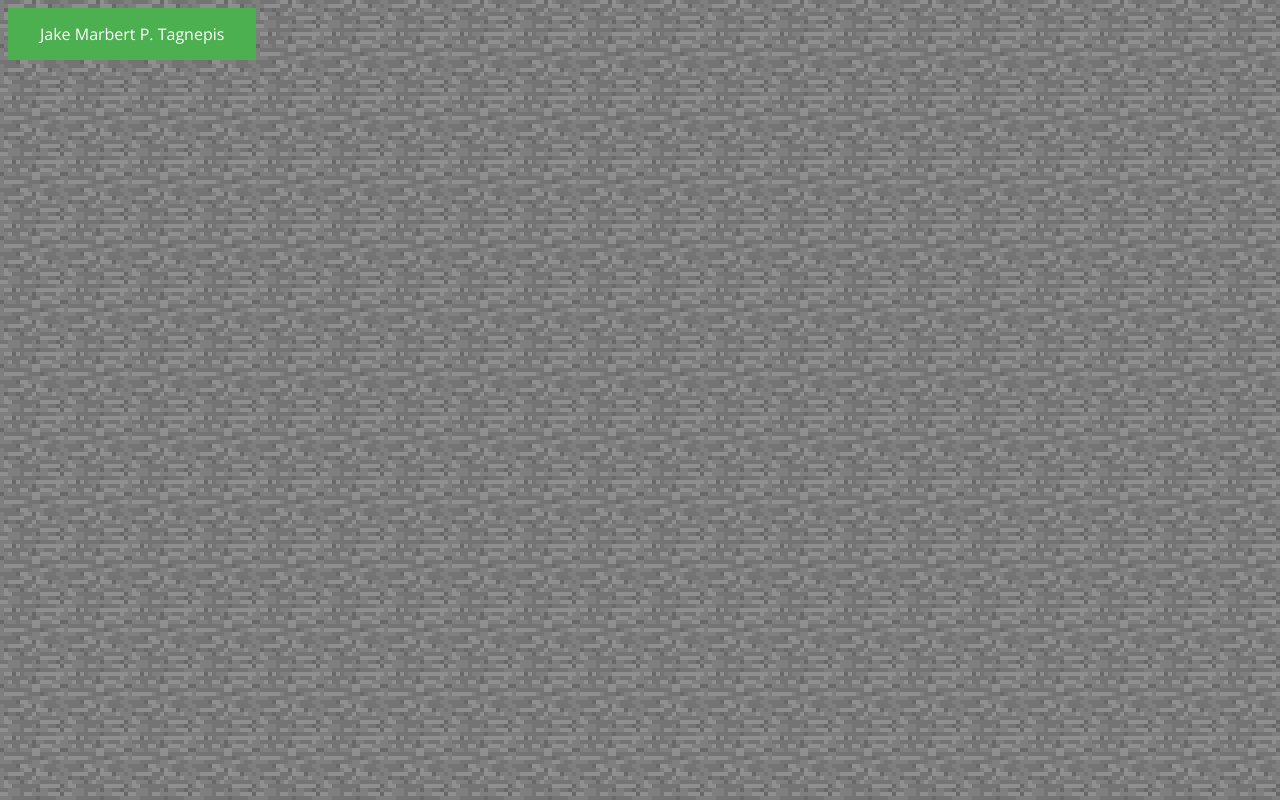
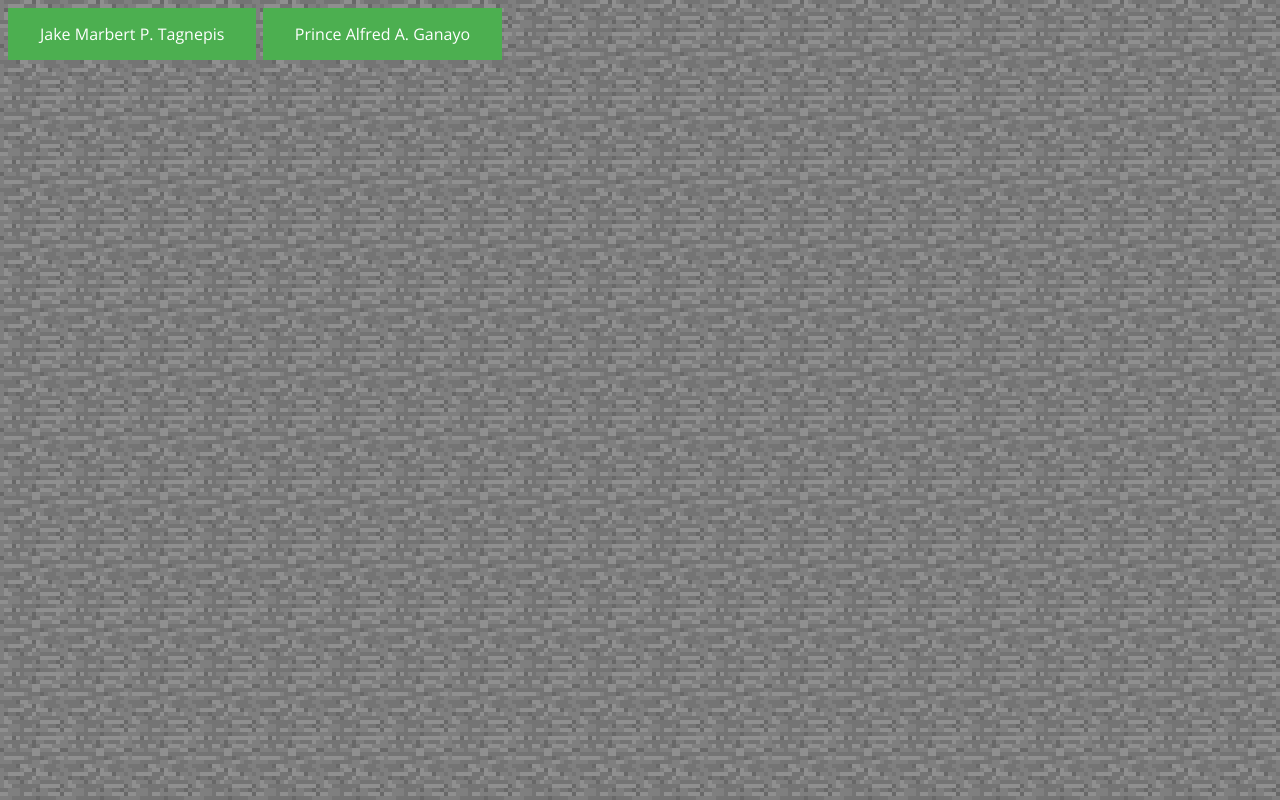
Before and after one commit to kajeagentspi/kajeagentspi.github.io, a plain HTML site: page groupmates.html in a window 1280 px wide. Drawn offline with nearby package versions, Linux system fonts and the light colour scheme.

Commit message:
Update groupmates.html
Link please

```diff
--- a/groupmates.html
+++ b/groupmates.html
@@ -10,6 +10,7 @@
 	<body>
 
 <a href="http://kajeagentspi.github.io/" class="button">Jake Marbert P. Tagnepis</a>
+<a href="http://pendss.github.io/" class="button">Prince Alfred A. Ganayo </a>
 
 	</body>
 </html>
```
